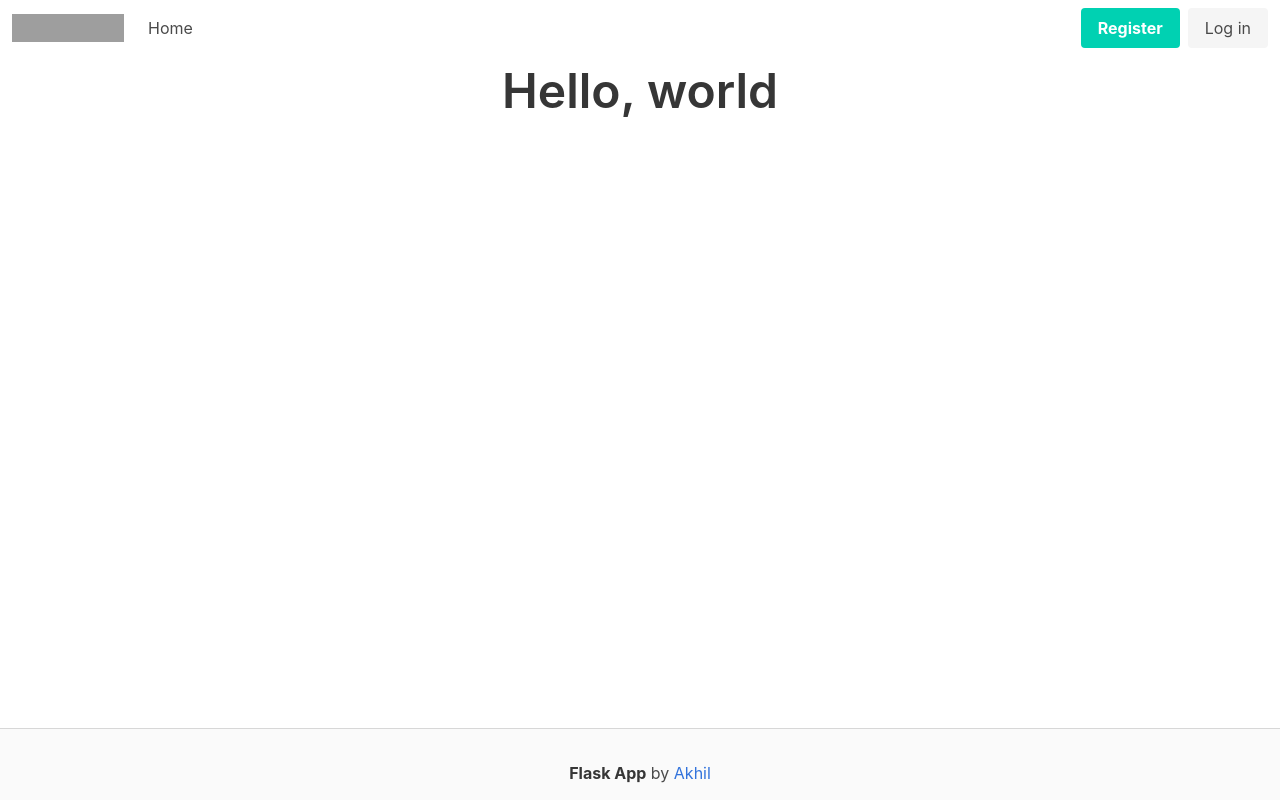
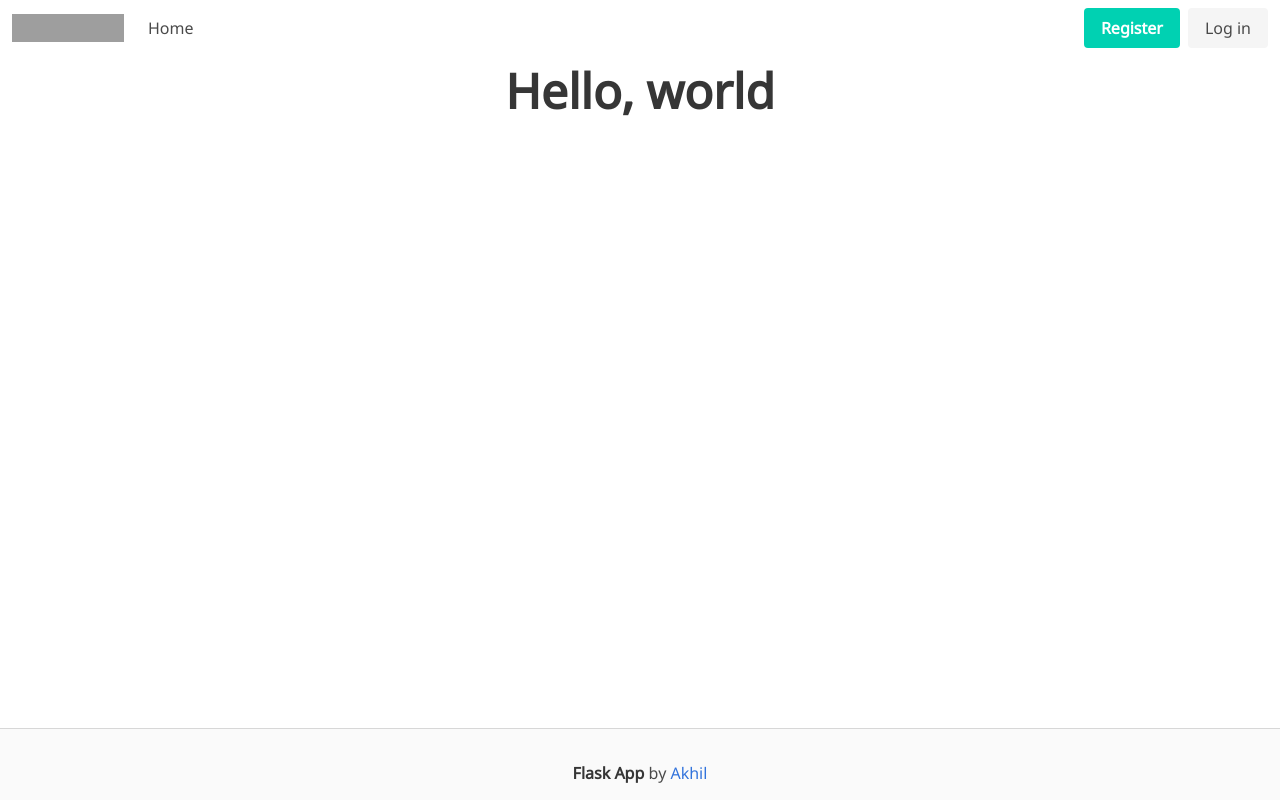
Before and after one commit to pashamakhilkumarreddy/sample-flask-app, a Flask app: page / in a window 1280 px wide. Run offline with Flask 2, Linux system fonts and the light colour scheme; some web fonts are replaced; grey boxes are pictures that could not be loaded.

Commit message:
Fix font-family issue

```diff
--- a/src/static/css/main.css
+++ b/src/static/css/main.css
@@ -6,7 +6,7 @@
 
 @font-face {
   font-family: 'NotoSans';
-  src: url("{{url_for('static', filename='fonts/NotoSans-Regular.ttf')}}");
+  src: url("/static/fonts/NotoSans-Regular.ttf");
 }
 
 body {
```
